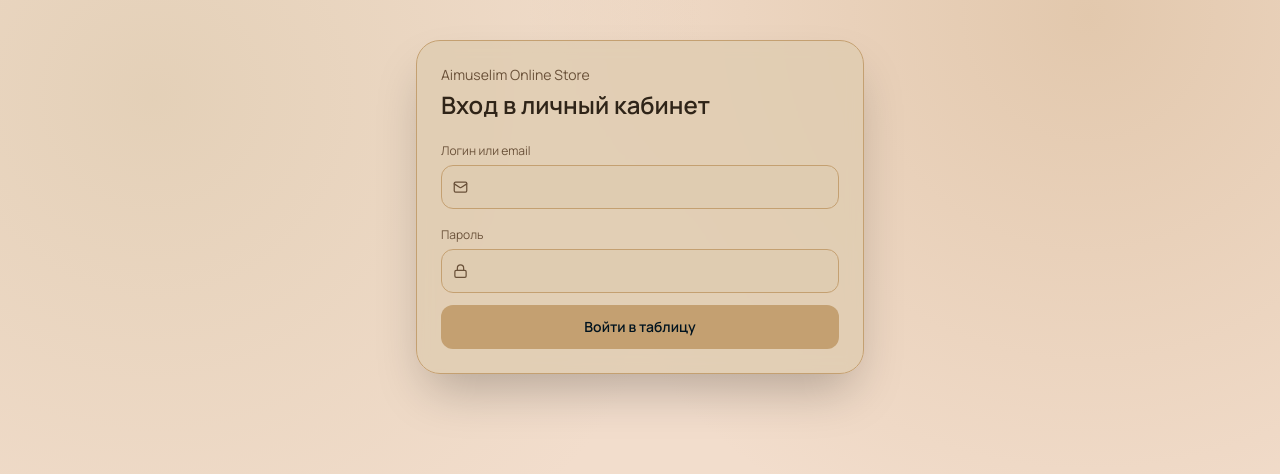
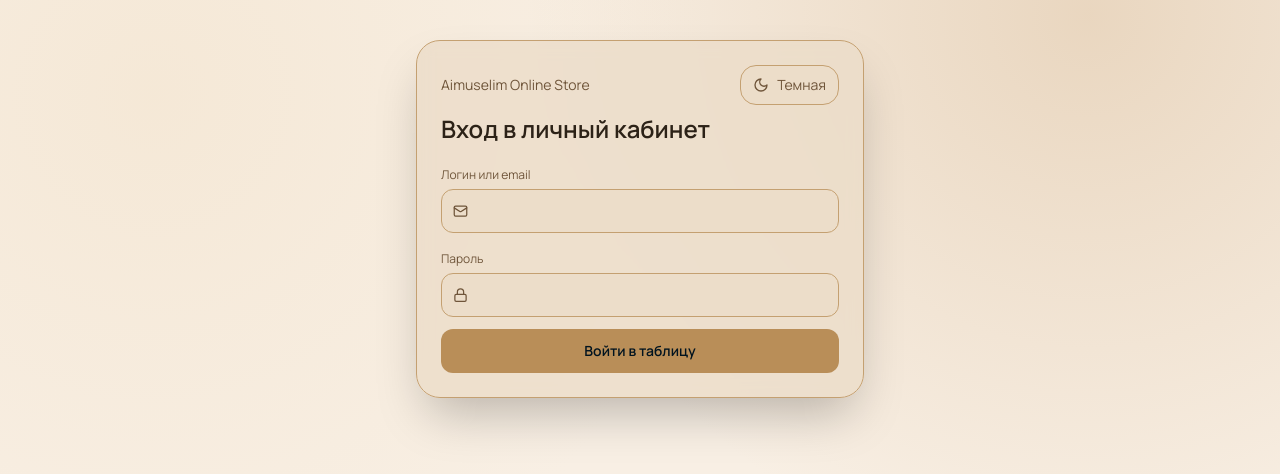
Before and after one commit to kairosir/salestraking, a Next.js app: page /login in a window 1280 px wide. Shown: the top 474 px of the page. Built offline with nearby package versions, Linux system fonts and the light colour scheme; no server answers.

Commit message:
feat: add persistent light/dark theme toggle

```diff
--- a/app/account/page.tsx
+++ b/app/account/page.tsx
@@ -5,6 +5,7 @@ import { auth } from "@/lib/auth";
 import { prisma } from "@/lib/prisma";
 import { ChangePasswordForm } from "@/components/change-password-form";
 import { NotificationSettings } from "@/components/notification-settings";
+import { ThemeToggle } from "@/components/theme-toggle";
 
 function money(value: number) {
   const safe = Number.isFinite(value) ? value : 0;
@@ -80,9 +81,12 @@ export default async function AccountPage() {
               <p className="text-sm text-muted">Личный кабинет</p>
               <h1 className="text-2xl font-semibold">Профиль пользователя</h1>
             </div>
-            <Link href="/" className="rounded-2xl border border-line bg-card px-4 py-2 text-sm text-muted transition hover:border-accent hover:text-text">
-              К таблице
-            </Link>
+            <div className="flex items-center gap-2">
+              <ThemeToggle />
+              <Link href="/" className="rounded-2xl border border-line bg-card px-4 py-2 text-sm text-muted transition hover:border-accent hover:text-text">
+                К таблице
+              </Link>
+            </div>
           </div>
         </header>
 
--- a/app/globals.css
+++ b/app/globals.css
@@ -4,6 +4,28 @@
 
 :root {
   color-scheme: light;
+  --bg: 248 239 228;
+  --card: 236 221 201;
+  --line: 196 160 113;
+  --text: 44 34 23;
+  --muted: 111 85 58;
+  --accent: 185 142 88;
+  --success: 41 128 79;
+  --mesh-a: 244 230 210;
+  --mesh-b: 205 167 121;
+}
+
+html.theme-dark {
+  color-scheme: dark;
+  --bg: 17 18 20;
+  --card: 30 32 36;
+  --line: 64 68 76;
+  --text: 231 234 239;
+  --muted: 159 165 175;
+  --accent: 199 157 102;
+  --success: 91 200 140;
+  --mesh-a: 44 46 52;
+  --mesh-b: 82 66 45;
 }
 
 * {
@@ -14,8 +36,9 @@ body {
   margin: 0;
   min-height: 100vh;
   font-family: "Manrope", "Segoe UI", sans-serif;
-  background: #f2ddcc;
-  color: #2f2418;
+  background: rgb(var(--bg));
+  color: rgb(var(--text));
+  transition: background-color 160ms ease, color 160ms ease;
 }
 
 a {
--- a/app/layout.tsx
+++ b/app/layout.tsx
@@ -17,6 +17,14 @@ export const metadata: Metadata = {
 export default function RootLayout({ children }: { children: React.ReactNode }) {
   return (
     <html lang="ru">
+      <head>
+        <script
+          dangerouslySetInnerHTML={{
+            __html:
+              "(function(){try{var t=localStorage.getItem('salestraking:theme');if(t==='dark'){document.documentElement.classList.add('theme-dark');document.documentElement.setAttribute('data-theme','dark');}else{document.documentElement.classList.remove('theme-dark');document.documentElement.setAttribute('data-theme','light');}}catch(e){}})();"
+          }}
+        />
+      </head>
       <body className={manrope.className}>{children}</body>
     </html>
   );
--- a/app/login/page.tsx
+++ b/app/login/page.tsx
@@ -2,6 +2,7 @@ import { redirect } from "next/navigation";
 import { Lock, Mail } from "lucide-react";
 import { auth } from "@/lib/auth";
 import { loginWithCredentials } from "@/app/actions";
+import { ThemeToggle } from "@/components/theme-toggle";
 
 const authErrors: Record<string, string> = {
   Configuration: "Ошибка конфигурации входа. Проверьте переменные окружения.",
@@ -23,7 +24,10 @@ export default async function LoginPage({
   return (
     <main className="min-h-screen bg-mesh px-4 py-10">
       <div className="mx-auto max-w-md rounded-3xl border border-line bg-card/80 p-6 shadow-2xl backdrop-blur">
-        <p className="mb-1 text-sm text-muted">Aimuselim Online Store</p>
+        <div className="mb-2 flex items-center justify-between gap-3">
+          <p className="text-sm text-muted">Aimuselim Online Store</p>
+          <ThemeToggle />
+        </div>
         <h1 className="mb-4 text-2xl font-semibold">Вход в личный кабинет</h1>
 
         {errorMessage && <div className="mb-4 rounded-xl border border-red-500/40 bg-red-950/30 px-3 py-2 text-sm text-red-200">{errorMessage}</div>}
--- a/app/page.tsx
+++ b/app/page.tsx
@@ -7,6 +7,7 @@ import { prisma } from "@/lib/prisma";
 import { SalesForm } from "@/components/sales-form";
 import { SalesTable } from "@/components/sales-table";
 import { CalculationCard } from "@/components/calculation-card";
+import { ThemeToggle } from "@/components/theme-toggle";
 import { logoutAction } from "@/app/actions";
 
 function money(value: number) {
@@ -99,6 +100,7 @@ export default async function Home() {
             </div>
 
             <div className="flex items-center gap-2">
+              <ThemeToggle />
               <div className="hidden items-center gap-2 rounded-2xl border border-line bg-card px-3 py-2 text-sm sm:flex">
                 <User size={15} className="text-muted" />
                 <span>{session.user.name || session.user.email}</span>
--- /dev/null
+++ b/components/theme-toggle.tsx
@@ -0,0 +1,48 @@
+"use client";
+
+import { useEffect, useState } from "react";
+import { Moon, Sun } from "lucide-react";
+
+const THEME_KEY = "salestraking:theme";
+type Theme = "light" | "dark";
+
+function applyTheme(nextTheme: Theme) {
+  const root = document.documentElement;
+  if (nextTheme === "dark") root.classList.add("theme-dark");
+  else root.classList.remove("theme-dark");
+  root.setAttribute("data-theme", nextTheme);
+}
+
+export function ThemeToggle() {
+  const [theme, setTheme] = useState<Theme>("light");
+  const [ready, setReady] = useState(false);
+
+  useEffect(() => {
+    const stored = window.localStorage.getItem(THEME_KEY);
+    const next: Theme = stored === "dark" ? "dark" : "light";
+    setTheme(next);
+    applyTheme(next);
+    setReady(true);
+  }, []);
+
+  const toggleTheme = () => {
+    const next: Theme = theme === "dark" ? "light" : "dark";
+    setTheme(next);
+    applyTheme(next);
+    window.localStorage.setItem(THEME_KEY, next);
+  };
+
+  return (
+    <button
+      type="button"
+      onClick={toggleTheme}
+      className="inline-flex h-10 items-center gap-2 rounded-2xl border border-line bg-card px-3 text-sm text-muted transition hover:border-accent hover:text-text"
+      aria-label="Переключить тему"
+      title={theme === "dark" ? "Светлая тема" : "Темная тема"}
+      disabled={!ready}
+    >
+      {theme === "dark" ? <Sun size={16} /> : <Moon size={16} />}
+      <span>{theme === "dark" ? "Светлая" : "Темная"}</span>
+    </button>
+  );
+}
--- a/tailwind.config.ts
+++ b/tailwind.config.ts
@@ -5,19 +5,19 @@ const config: Config = {
   theme: {
     extend: {
       colors: {
-        bg: "#F2DDCC",
-        card: "#DFCCB1",
-        line: "#C4A071",
-        text: "#2F2418",
-        muted: "#6A5139",
-        accent: "#C4A071",
-        success: "#2F8F5B"
+        bg: "rgb(var(--bg) / <alpha-value>)",
+        card: "rgb(var(--card) / <alpha-value>)",
+        line: "rgb(var(--line) / <alpha-value>)",
+        text: "rgb(var(--text) / <alpha-value>)",
+        muted: "rgb(var(--muted) / <alpha-value>)",
+        accent: "rgb(var(--accent) / <alpha-value>)",
+        success: "rgb(var(--success) / <alpha-value>)"
       },
       boxShadow: {
-        glow: "0 0 0 1px rgba(196,160,113,0.35), 0 12px 34px rgba(106,81,57,0.18)"
+        glow: "0 0 0 1px rgb(var(--accent) / 0.35), 0 12px 34px rgb(var(--line) / 0.28)"
       },
       backgroundImage: {
-        mesh: "radial-gradient(circle at 12% 12%, rgba(223,204,177,0.75), transparent 42%), radial-gradient(circle at 85% 2%, rgba(196,160,113,0.34), transparent 42%)"
+        mesh: "radial-gradient(circle at 12% 12%, rgb(var(--mesh-a) / 0.75), transparent 42%), radial-gradient(circle at 85% 2%, rgb(var(--mesh-b) / 0.34), transparent 42%)"
       }
     }
   },
```
